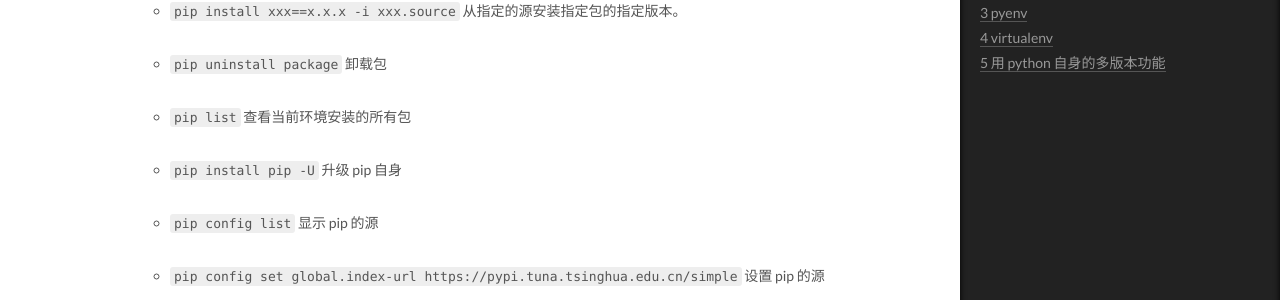
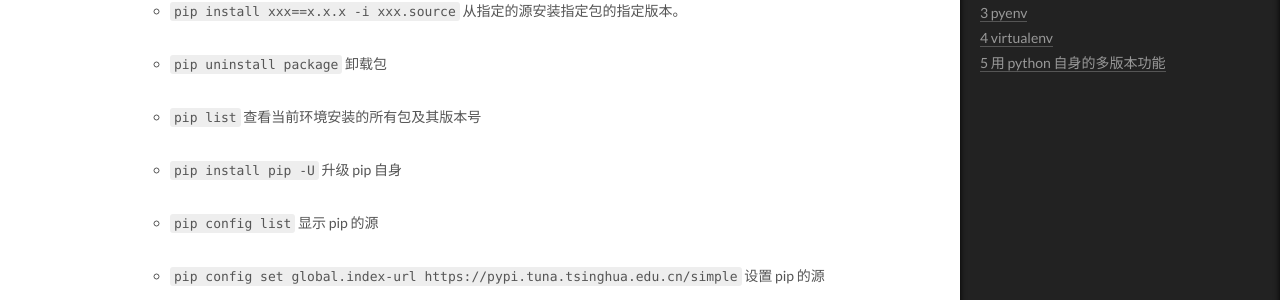
Before and after one commit to CodeHunter2006/CodeHunter2006.github.io, a Jekyll site: the page built from _posts/2022-08-16-Python_ENV.md, in a window 1280 px wide and 1400 px high, scrolled down 1045 px. Shown: the part 150-450 px from the top of the window. Built offline with Jekyll 4.4.1, drawn with Linux system fonts in a browser that asks for light colours.

Commit message:
doc: add contents

```diff
--- a/_posts/2022-08-16-Python_ENV.md
+++ b/_posts/2022-08-16-Python_ENV.md
@@ -28,7 +28,7 @@ pip 用于各种包的安装，随 python 版本变更，可执行程序名称
   卸载包
 
 - `pip list`
-  查看当前环境安装的所有包
+  查看当前环境安装的所有包及其版本号
 
 - `pip install pip -U`
   升级 pip 自身
```
